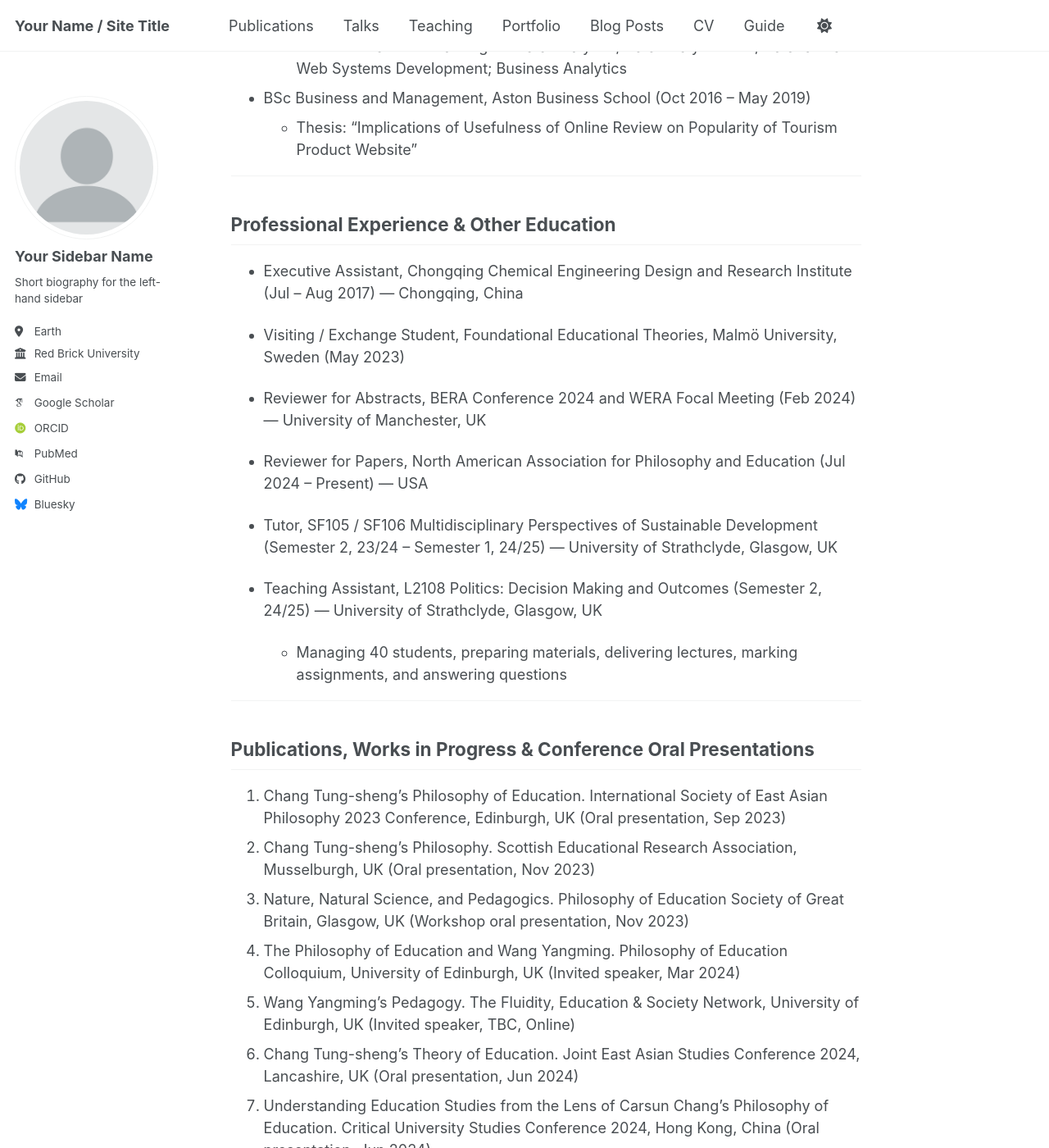
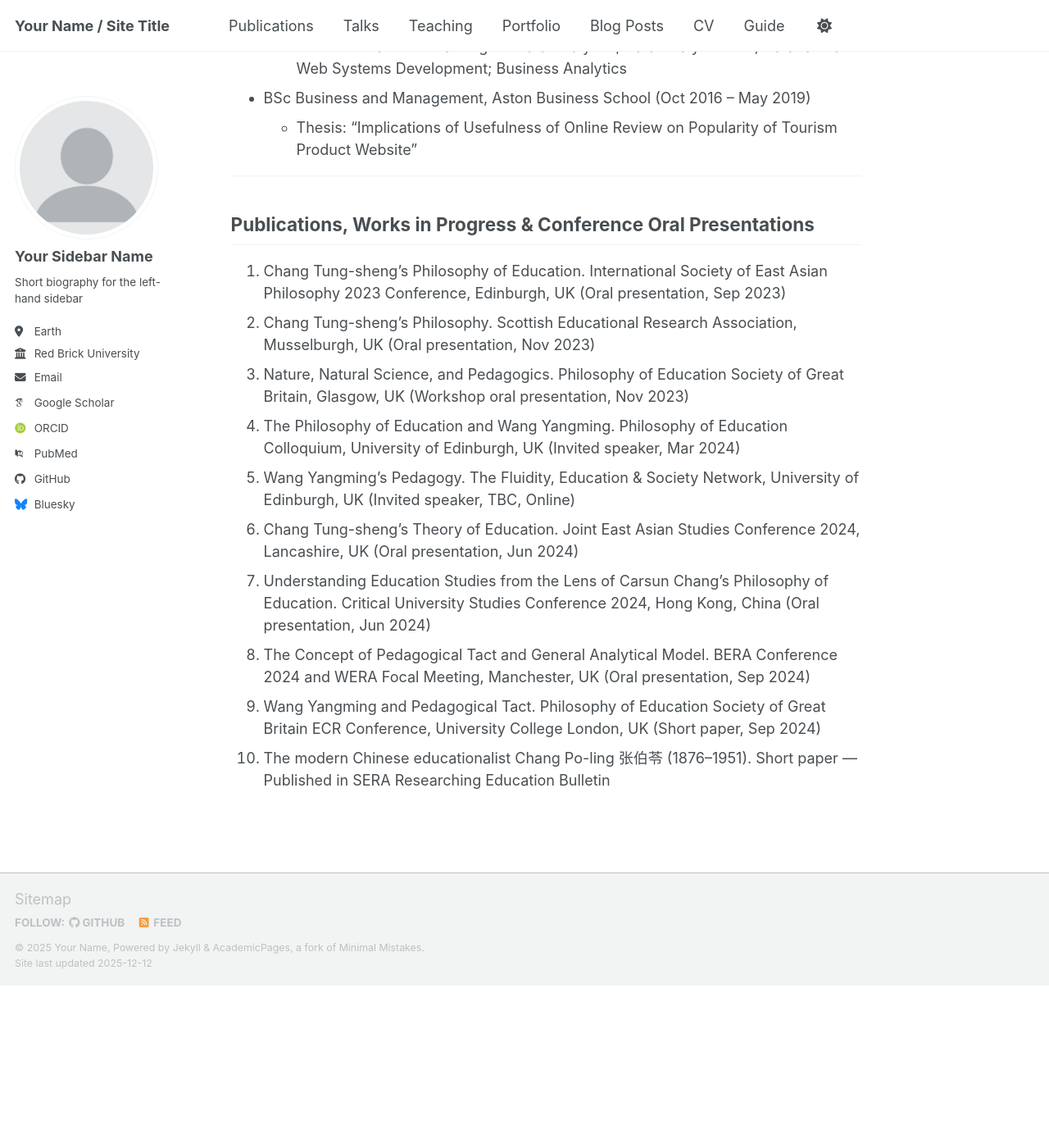
Before and after one commit to YUTINGJIA-POE/YutingJia, a Jekyll site: the page built from index.md, in a window 1280 px wide and 1400 px high, scrolled down 808 px. Shown: the whole window at 82% size. Built offline with Jekyll 4.4.1, drawn with Linux system fonts in a browser that asks for light colours; some web fonts are replaced; a script bundle is joined from its source files by our own code; library files that are not in the unit come from our copies; after the commit the page ends 2010 px from its top, so only the background shows below that; some of the changed text lies outside the part shown.

Commit message:
Remove multiple sections from index.md
Removed sections on Professional Experience, Honours & Awards, Skills, and Referees from the document.

```diff
--- a/index.md
+++ b/index.md
@@ -37,23 +37,6 @@
 
 ---
 
-## Professional Experience & Other Education
-
-- Executive Assistant, Chongqing Chemical Engineering Design and Research Institute (Jul – Aug 2017) — Chongqing, China
-
-- Visiting / Exchange Student, Foundational Educational Theories, Malmö University, Sweden (May 2023)
-
-- Reviewer for Abstracts, BERA Conference 2024 and WERA Focal Meeting (Feb 2024) — University of Manchester, UK
-
-- Reviewer for Papers, North American Association for Philosophy and Education (Jul 2024 – Present) — USA
-
-- Tutor, SF105 / SF106 Multidisciplinary Perspectives of Sustainable Development (Semester 2, 23/24 – Semester 1, 24/25) — University of Strathclyde, Glasgow, UK
-
-- Teaching Assistant, L2108 Politics: Decision Making and Outcomes (Semester 2, 24/25) — University of Strathclyde, Glasgow, UK
-  - Managing 40 students, preparing materials, delivering lectures, marking assignments, and answering questions
-
----
-
 ## Publications, Works in Progress & Conference Oral Presentations
 
 1. Chang Tung-sheng's Philosophy of Education. International Society of East Asian Philosophy 2023 Conference, Edinburgh, UK (Oral presentation, Sep 2023)
@@ -66,35 +49,3 @@
 8. The Concept of Pedagogical Tact and General Analytical Model. BERA Conference 2024 and WERA Focal Meeting, Manchester, UK (Oral presentation, Sep 2024)
 9. Wang Yangming and Pedagogical Tact. Philosophy of Education Society of Great Britain ECR Conference, University College London, UK (Short paper, Sep 2024)
 10. The modern Chinese educationalist Chang Po-ling 张伯苓 (1876–1951). Short paper — Published in SERA Researching Education Bulletin
-
----
-
-## Honours & Awards
-
-- Faculty of Science Elite Scholarship (2019–2020)
-- Dean’s International Excellence Award (2020–2021)
-- Philosophy of Education Society of Great Britain (Small Grant) (2024)
-- Postgraduate Research Travel Award (2024)
-- Philosophy of Education Society of Great Britain (ECR Conference Grant) (2024)
-- British Educational Research Association Conference 2024 (Travel and Accommodation Bursary) (2024)
-
----
-
-## Skills
-
-- Languages: Mandarin (Native), English (Fluent)
-- Tools: R, Minitab, Microsoft Office, PIM-DEA, SIMUL8
-
----
-
-## Referees
-
-- Karsten Kenklies
-  School of Education, University of Strathclyde
-  Senior Lecturer
-  karsten.kenklies@strath.ac.uk
-
-- David Lewin
-  School of Education, University of Strathclyde
-  Senior Lecturer
-  david.lewin@strath.ac.uk
```
